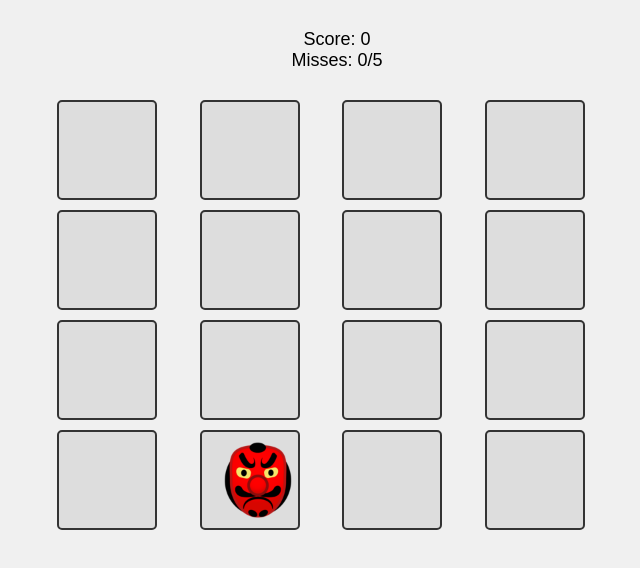
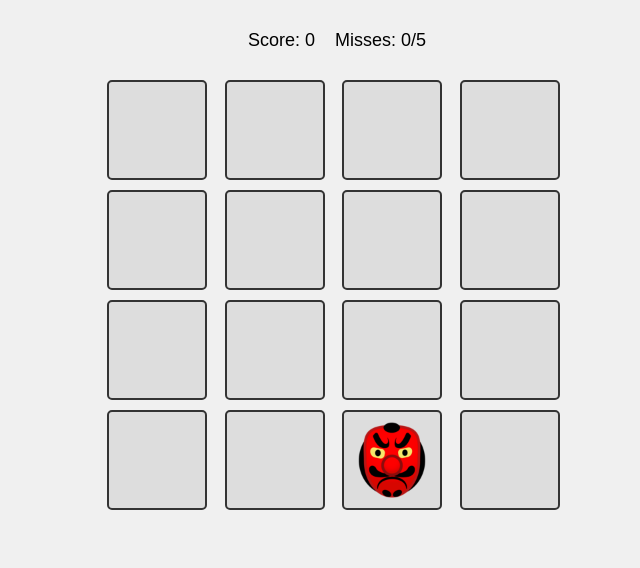
Before and after one commit to urijMexa/goblin-game, a website built with webpack: page src/index.html in a window 1280 px wide. Shown: the whole page, without its empty margins (303-943 px from the left). Built offline with nearby package versions, Linux system fonts and the light colour scheme; files whose address does not match are found by name.

Commit message:
fix: correct styles, image paths and grid layout

```diff
--- a/src/css/style.css
+++ b/src/css/style.css
@@ -7,11 +7,11 @@
 body {
     font-family: Arial, sans-serif;
     background-color: #f0f0f0;
-    cursor: url('../img/hammer.png'), auto;
+    cursor: url('img/hammer.png'), auto;
 }
 
 .container {
-    max-width: 600px;
+    max-width: 500px;
     margin: 0 auto;
     padding: 20px;
     text-align: center;
@@ -20,17 +20,20 @@ body {
 .stats {
     margin-bottom: 20px;
     font-size: 18px;
-    height: 60px;
+    height: 40px;
     display: flex;
-    flex-direction: column;
     justify-content: center;
+    align-items: center;
+    gap: 20px;
 }
 
 .board {
     display: grid;
-    grid-template-columns: repeat(4, 1fr);
+    grid-template-columns: repeat(4, 100px);
+    grid-template-rows: repeat(4, 100px);
     gap: 10px;
-    margin-bottom: 20px;
+    justify-content: center;
+    margin: 0 auto 20px;
 }
 
 .cell {
@@ -45,14 +48,7 @@ body {
     cursor: pointer;
     transition: background-color 0.3s;
     position: relative;
-}
-
-.cell::before {
-    content: '';
-    display: block;
-    width: 80px;
-    height: 80px;
-    visibility: hidden;
+    overflow: hidden;
 }
 
 .cell:hover {
@@ -89,6 +85,7 @@ body {
 
 .modal h2 {
     margin-bottom: 20px;
+    color: #333;
 }
 
 button {
--- a/src/js/Goblin.js
+++ b/src/js/Goblin.js
@@ -6,27 +6,40 @@ export class Goblin {
     this.previousPosition = null;
 
     this.element = document.createElement('img');
-    this.element.src = './img/goblin.png';
     this.element.className = 'goblin';
     this.element.style.display = 'none';
+
+    // Webpack обработает путь к изображению
+    const goblinImage = require('../img/goblin.png');
+    this.element.src = goblinImage;
   }
 
   move() {
     const availablePositions = [];
 
-    // Собираем доступные позиции, исключая текущую
     for (let i = 0; i < this.board.cells.length; i++) {
-      if (i !== this.currentPosition) {
+      if (i !== this.currentPosition && i !== this.previousPosition) {
         availablePositions.push(i);
       }
     }
 
-    if (availablePositions.length === 0) return false;
+    if (availablePositions.length === 0) {
+      for (let i = 0; i < this.board.cells.length; i++) {
+        if (i !== this.currentPosition) {
+          availablePositions.push(i);
+        }
+      }
+    }
+
+    if (availablePositions.length === 0) {
+      return false;
+    }
 
     const randomIndex = Math.floor(Math.random() * availablePositions.length);
     const newPosition = availablePositions[randomIndex];
 
     this.hide();
+    this.previousPosition = this.currentPosition;
     this.currentPosition = newPosition;
     this.show();
 
--- a/webpack.config.js
+++ b/webpack.config.js
@@ -1,4 +1,3 @@
-/* eslint-disable no-undef */
 const path = require('path');
 const HtmlWebpackPlugin = require('html-webpack-plugin');
 
@@ -8,7 +7,7 @@ module.exports = {
     filename: 'bundle.js',
     path: path.resolve(__dirname, 'dist'),
     clean: true,
-    assetModuleFilename: 'images/[name][ext]'
+    publicPath: '/goblin-game/'
   },
   module: {
     rules: [
@@ -20,7 +19,7 @@ module.exports = {
         test: /\.(png|svg|jpg|jpeg|gif)$/i,
         type: 'asset/resource',
         generator: {
-          filename: 'images/[name][ext]'
+          filename: 'img/[name][ext]'
         }
       },
     ],
```
